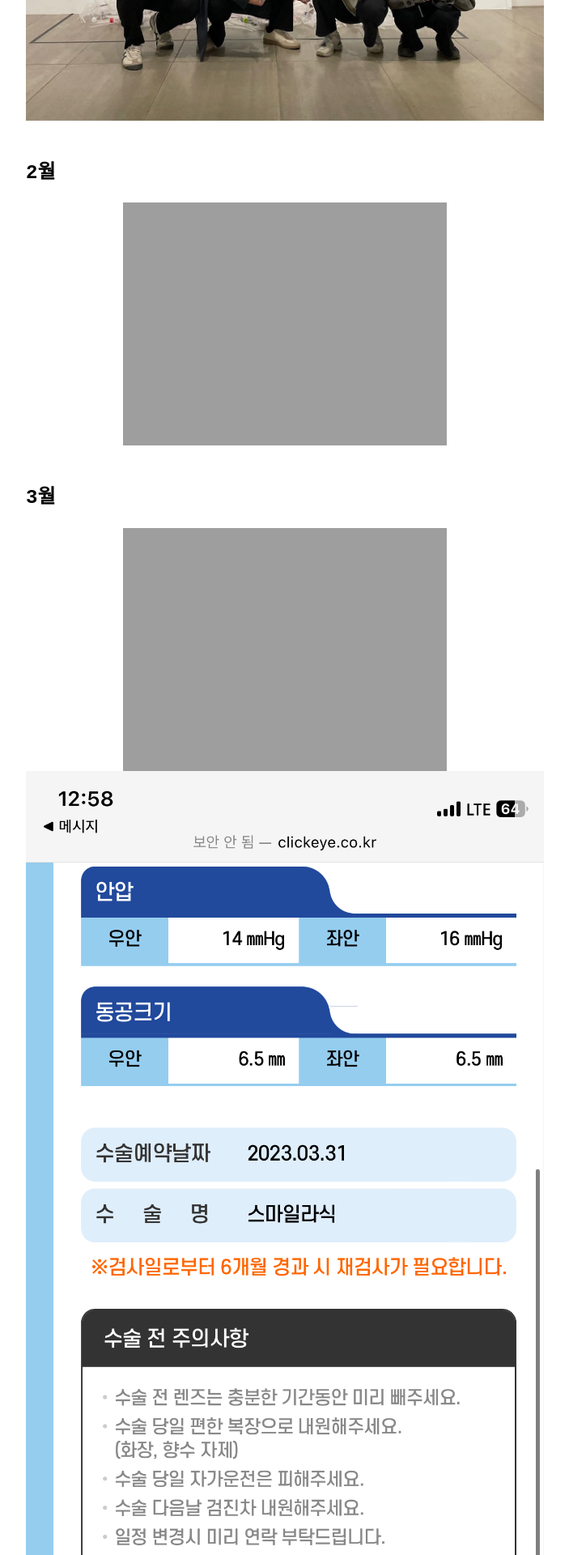
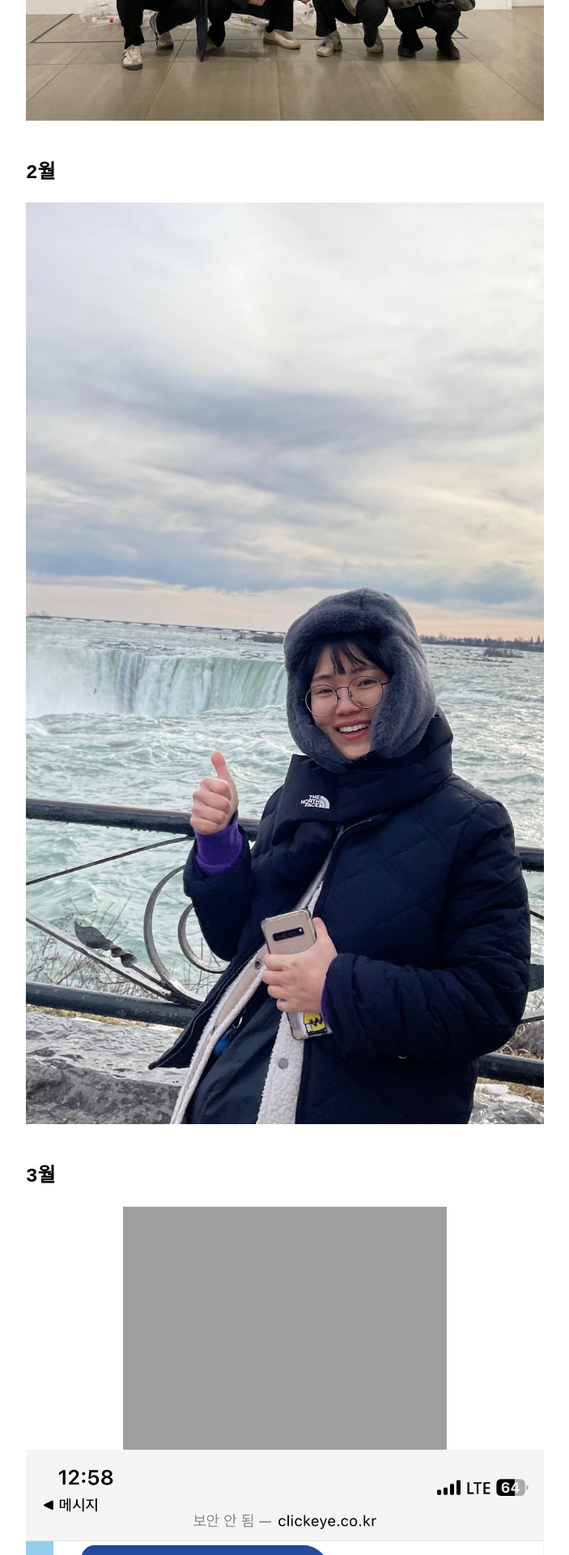
Before and after one commit to khjzzm/khjzzm.github.io, a Jekyll site: the page built from _posts/2023-12-31-Retrospect.md, in a window 1280 px wide. Shown: the part 1784-3704 px from the top of the page at 81% size, without its empty margins (288-991 px from the left). Built offline with Jekyll 4.4.1, drawn with Linux system fonts in a browser that asks for light colours.

Commit message:
2023.2 typo

```diff
--- a/_posts/2023-12-31-Retrospect.md
+++ b/_posts/2023-12-31-Retrospect.md
@@ -8,7 +8,7 @@ title: 사진으로 보는 2023년
 ![1](https://khjzzm.github.io/assets/image/2023/1-0.jpg)
 ![1](https://khjzzm.github.io/assets/image/2023/1-1.jpg)
 ## 2월
-![2](https://khjzzm.github.io/assets/image/2023/2-0.jpg)
+![2](https://khjzzm.github.io/assets/image/2023/2.jpg)
 ## 3월
 ![3](https://khjzzm.github.io/assets/image/2023/3-0.jpg)
 ![3](https://khjzzm.github.io/assets/image/2023/3-1.jpg)
```
